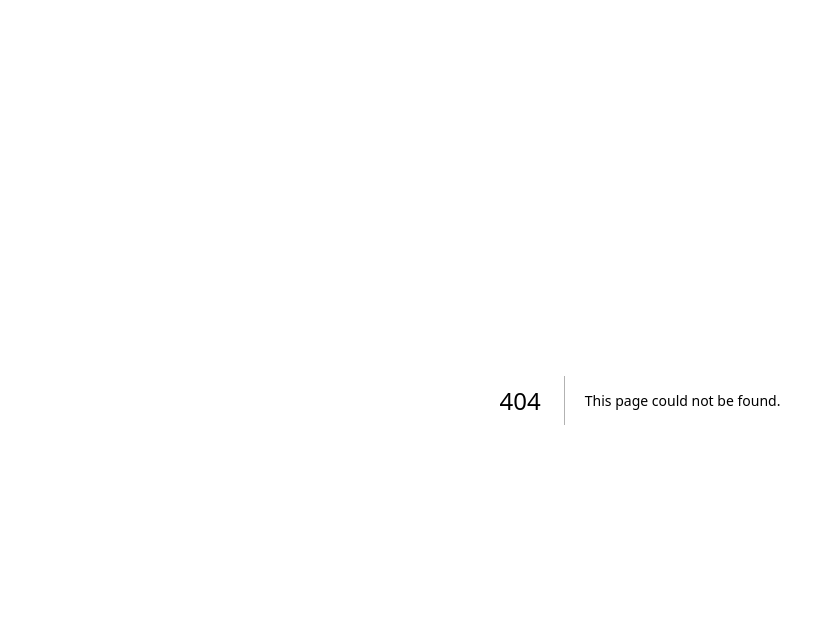
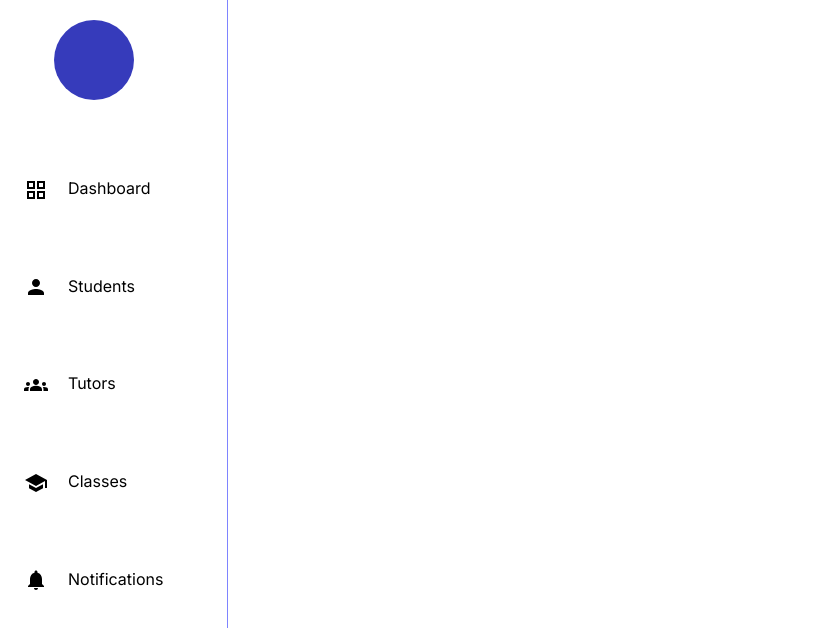
Before and after one commit to ChurchillV/School-Management-System-Client, a Next.js app: page /dashboard in a window 1280 px wide. Before the commit this address had no page. Shown: the top 628 px of the page, without its empty margins (0-819 px from the left). Built offline with nearby package versions, Linux system fonts and the light colour scheme.

Commit message:
Started Landing page, Login page and Dashboard(sidebar)

```diff
--- /dev/null
+++ b/app/auth/signin/page.tsx
@@ -0,0 +1,32 @@
+import Link from 'next/link';
+import Image from "next/image";
+
+const SignIn = () => {
+    return (
+        <div className="h-screen flex flex-col items-center justify-center mt-auto">
+            <div className="rounded-full p-10 bg-primary m-2">
+
+            </div>
+            <div className="text-center">
+                <p className="text-4xl font-bold uppercase">Admin Login</p>
+            </div>
+
+            <div className="text-left mt-10 mx-8">
+                <div>
+                    <label htmlFor="username">Enter Email</label>
+                    <input type="text" className="border border-gray-400 rounded-lg p-3 px-4 py-4 w-full" placeholder="Eg. kmensah123"/>
+                </div>
+
+                <div className="mt-5">
+                    <label htmlFor="username">Enter Password</label>
+                    <input type="password" className="border border-gray-400 rounded-lg p-3 px-4 py-4 w-full" placeholder="Your special code"/>
+                </div>
+                <Link href='/dashboard'>
+                    <button className="rounded-md bg-primary hover:bg-primary-hovered text-white p-5 w-full mt-12 mb-3">Sign Up</button>
+                </Link>
+            </div>
+        </div>
+     );
+}
+
+export default SignIn;
--- /dev/null
+++ b/app/components/dashboard/sidebar.tsx
@@ -0,0 +1,55 @@
+import GridViewIcon from '@mui/icons-material/GridView';
+import PersonIcon from '@mui/icons-material/Person';
+import GroupsIcon from '@mui/icons-material/Groups';
+import SchoolIcon from '@mui/icons-material/School';
+import NotificationsIcon from '@mui/icons-material/Notifications';
+
+import Link from 'next/link';
+
+const Sidebar = () => {
+    return (
+        <div className='h-screen overflow-y-scroll flex flex-col items-center pr-10 border-r border-r-primary-hovered'>
+
+            <div className="rounded-full p-10 bg-primary my-5 mx-5 text-center">
+
+            </div>
+
+            <div className="flex flex-row p-4 items-center w-full mt-10 ml-4">
+                <Link href="/">
+                    <GridViewIcon className='mr-5'/>
+                    Dashboard
+                </Link>
+            </div>
+
+            <div className="flex flex-row p-4 items-center w-full mt-10 ml-4">
+                <Link href="/">
+                    <PersonIcon className='mr-5'/>
+                    Students
+                </Link>
+            </div>
+
+            <div className="flex flex-row p-4 items-center w-full mt-10 ml-4">
+                <Link href="/">
+                    <GroupsIcon className='mr-5'/>
+                    Tutors
+                </Link>
+            </div>
+
+            <div className="flex flex-row p-4 items-center w-full mt-10 ml-4">
+                <Link href="/">
+                    <SchoolIcon className='mr-5'/>
+                    Classes
+                </Link>
+            </div>
+
+            <div className="flex flex-row p-4 items-center w-full mt-10 ml-4">
+                <Link href="/">
+                    <NotificationsIcon className='mr-5'/>
+                    Notifications
+                </Link>
+            </div>
+        </div>
+     );
+}
+
+export default Sidebar;
--- /dev/null
+++ b/app/components/landing_page/header.tsx
@@ -0,0 +1,17 @@
+const Header = () => {
+    return (
+        <div className="flex justify-between items-center border-b border-b-blue-400 px-5 py-5">
+            <div className="lg:text-2xl sm:text-xl font-extrabold">
+                DomiTech S.M.S
+            </div>
+
+            <div className="lg:flex hidden">
+                <div className="mr-4">Home</div>
+                <div className="mr-4">Learn More</div>
+                <div className="mr-4">Contact Us</div>
+            </div>
+        </div>
+     );
+}
+
+export default Header;
--- /dev/null
+++ b/app/dashboard/layout.tsx
@@ -0,0 +1,12 @@
+import Sidebar from "../components/dashboard/sidebar";
+
+export default function DashBoardLayout({ children } : { children : React.ReactNode }) {
+    return (
+        <div>
+            <div className="flex">
+                <Sidebar />
+            </div>
+            { children }
+        </div>
+    )
+}
--- /dev/null
+++ b/app/dashboard/page.tsx
@@ -0,0 +1,9 @@
+const Dashboard = () => {
+    return (
+        <div className="flex">
+
+        </div>
+     );
+}
+
+export default Dashboard;
--- a/app/globals.css
+++ b/app/globals.css
@@ -1,33 +1,3 @@
 @tailwind base;
 @tailwind components;
 @tailwind utilities;
-
-:root {
-  --foreground-rgb: 0, 0, 0;
-  --background-start-rgb: 214, 219, 220;
-  --background-end-rgb: 255, 255, 255;
-}
-
-@media (prefers-color-scheme: dark) {
-  :root {
-    --foreground-rgb: 255, 255, 255;
-    --background-start-rgb: 0, 0, 0;
-    --background-end-rgb: 0, 0, 0;
-  }
-}
-
-body {
-  color: rgb(var(--foreground-rgb));
-  background: linear-gradient(
-      to bottom,
-      transparent,
-      rgb(var(--background-end-rgb))
-    )
-    rgb(var(--background-start-rgb));
-}
-
-@layer utilities {
-  .text-balance {
-    text-wrap: balance;
-  }
-}
--- a/app/page.tsx
+++ b/app/page.tsx
@@ -1,9 +1,29 @@
-import Image from "next/image";
+'use client'
+
+import Header from "./components/landing_page/header";
+import Link from "next/link";
 
 export default function Home() {
   return (
-    <main className="flex min-h-screen flex-col items-center justify-between p-24">
+    <div>
+      <Header />
+      <div className="flex justify-center flex-wrap mt-10">
 
-    </main>
+        <div className="text-4xl text-center font-bold uppercase mt-10 sm:justify-center">
+          <h1>School Academics Management System</h1>
+        </div>
+
+      </div>
+
+        <div className="text-sm font-light justify-center flex">
+          From &copy;Domi Technologies
+        </div>
+
+        <div className="flex justify-center mt-10">
+          <Link href="/auth/signin">
+            <button className="p-5 bg-blue-600 rounded-md text-white font-bold">Get Started</button>
+          </Link>
+        </div>
+    </div>
   );
 }
--- a/tailwind.config.ts
+++ b/tailwind.config.ts
@@ -13,6 +13,11 @@ const config: Config = {
         "gradient-conic":
           "conic-gradient(from 180deg at 50% 50%, var(--tw-gradient-stops))",
       },
+      colors: {
+        "primary" : "#363BBB",
+        "primary-hovered" : "#7E84FF",
+        "secondary" : "#B6B9FF"
+      }
     },
   },
   plugins: [],
```
Also changed, not shown: package.json (+9 -5 lines), app/auth/signup/page.tsx (added), public/images/classroom.png (added), 1 other file (tests, documents, lock files or other folders).
